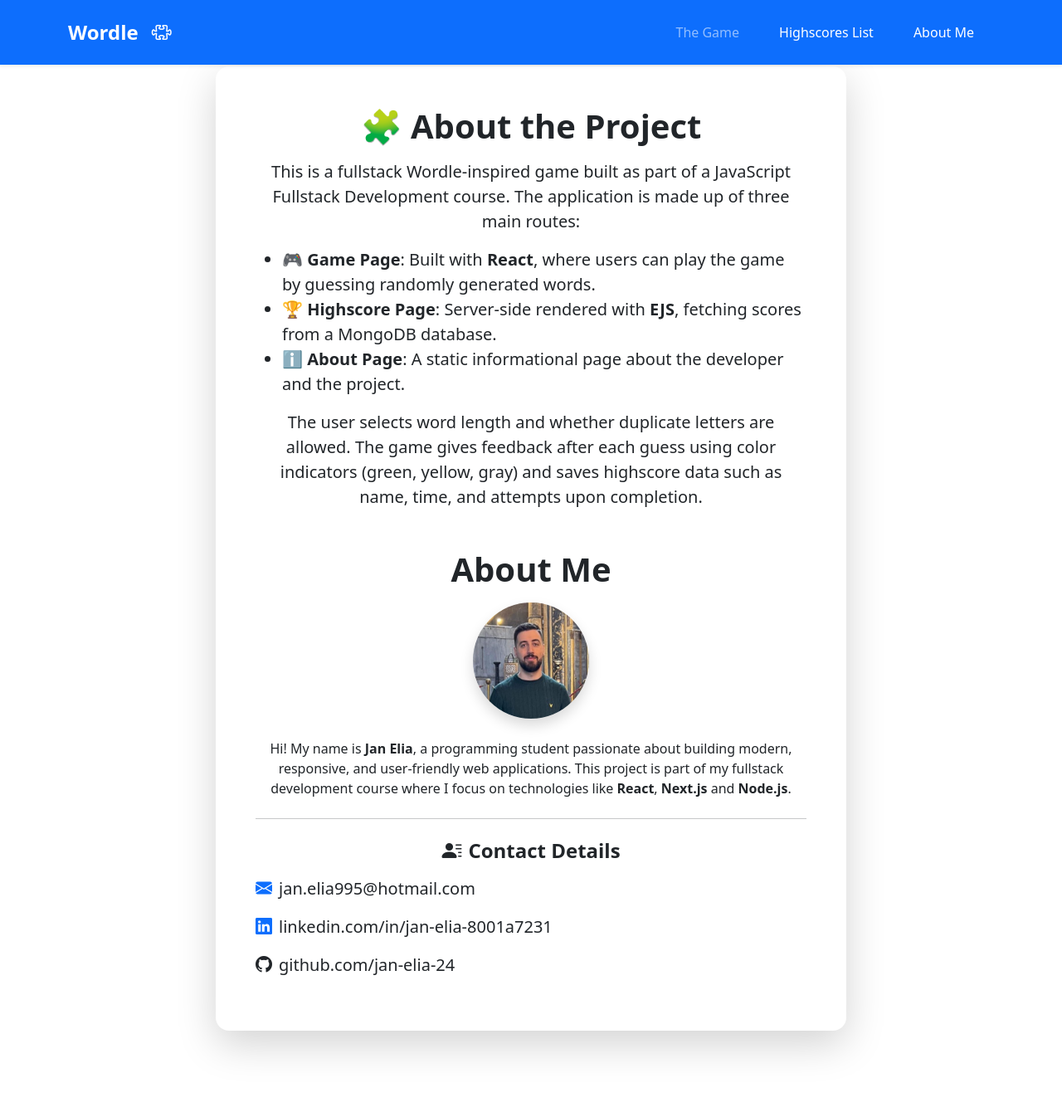
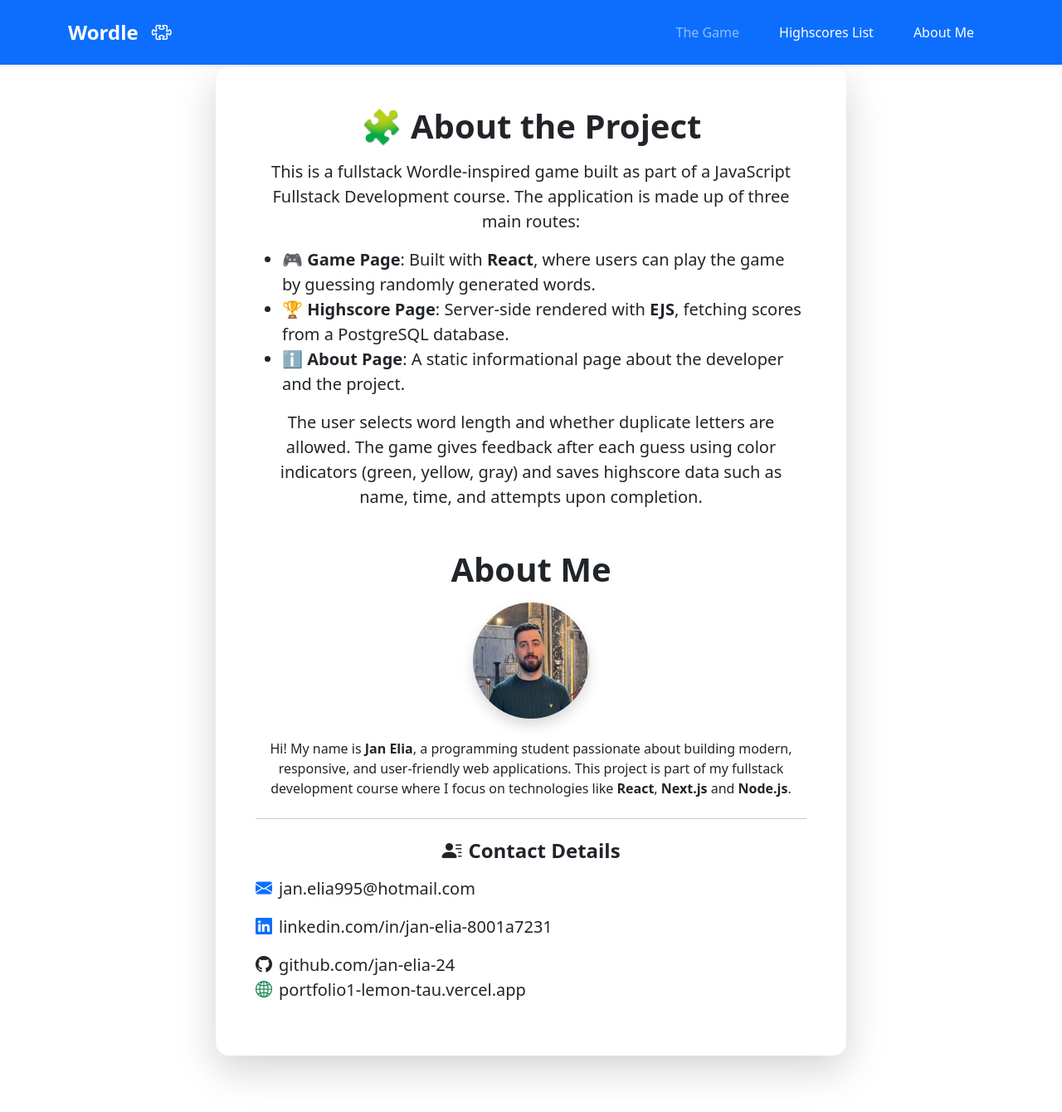
Before and after one commit to jan-elia-24/Wordle, a React (Vite) app: page /about in a window 1280 px wide. Shown: the top 1340 px of the page at 83% size. Built offline with nearby package versions, Linux system fonts and the light colour scheme.

Commit message:
editing aboutme and Readme

```diff
--- a/src/components/about.jsx
+++ b/src/components/about.jsx
@@ -15,7 +15,7 @@ export function About() {
             </p>
             <ul className="text-start fs-5">
               <li>🎮 <strong>Game Page</strong>: Built with <strong>React</strong>, where users can play the game by guessing randomly generated words.</li>
-              <li>🏆 <strong>Highscore Page</strong>: Server-side rendered with <strong>EJS</strong>, fetching scores from a MongoDB database.</li>
+              <li>🏆 <strong>Highscore Page</strong>: Server-side rendered with <strong>EJS</strong>, fetching scores from a PostgreSQL database.</li>
               <li>ℹ️ <strong>About Page</strong>: A static informational page about the developer and the project.</li>
             </ul>
             <p className="lead">
@@ -78,6 +78,17 @@ export function About() {
                     github.com/jan-elia-24
                   </a>
                 </li>
+                <li className="d-flex align-items-center">
+                  <i className="bi bi-globe2 text-success me-2"></i>
+                  <a
+                    href="https://portfolio1-lemon-tau.vercel.app"
+                    className="text-decoration-none text-dark"
+                    target="_blank"
+                    rel="noopener noreferrer"
+                  >
+                    portfolio1-lemon-tau.vercel.app
+                  </a>
+                </li>
               </ul>
             </div>
           </section>
```
Also changed, not shown: 1 other file (tests, documents, lock files or other folders).
